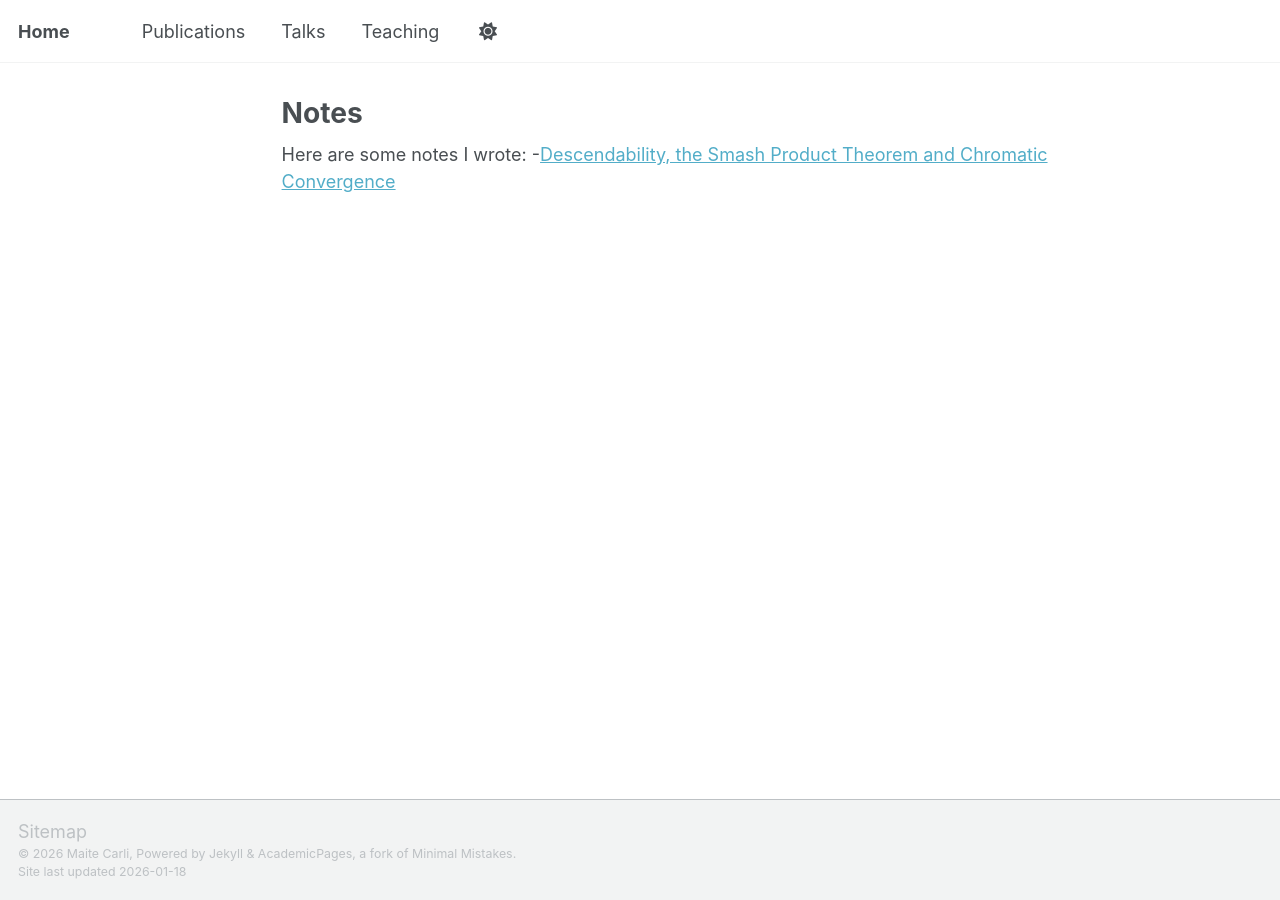
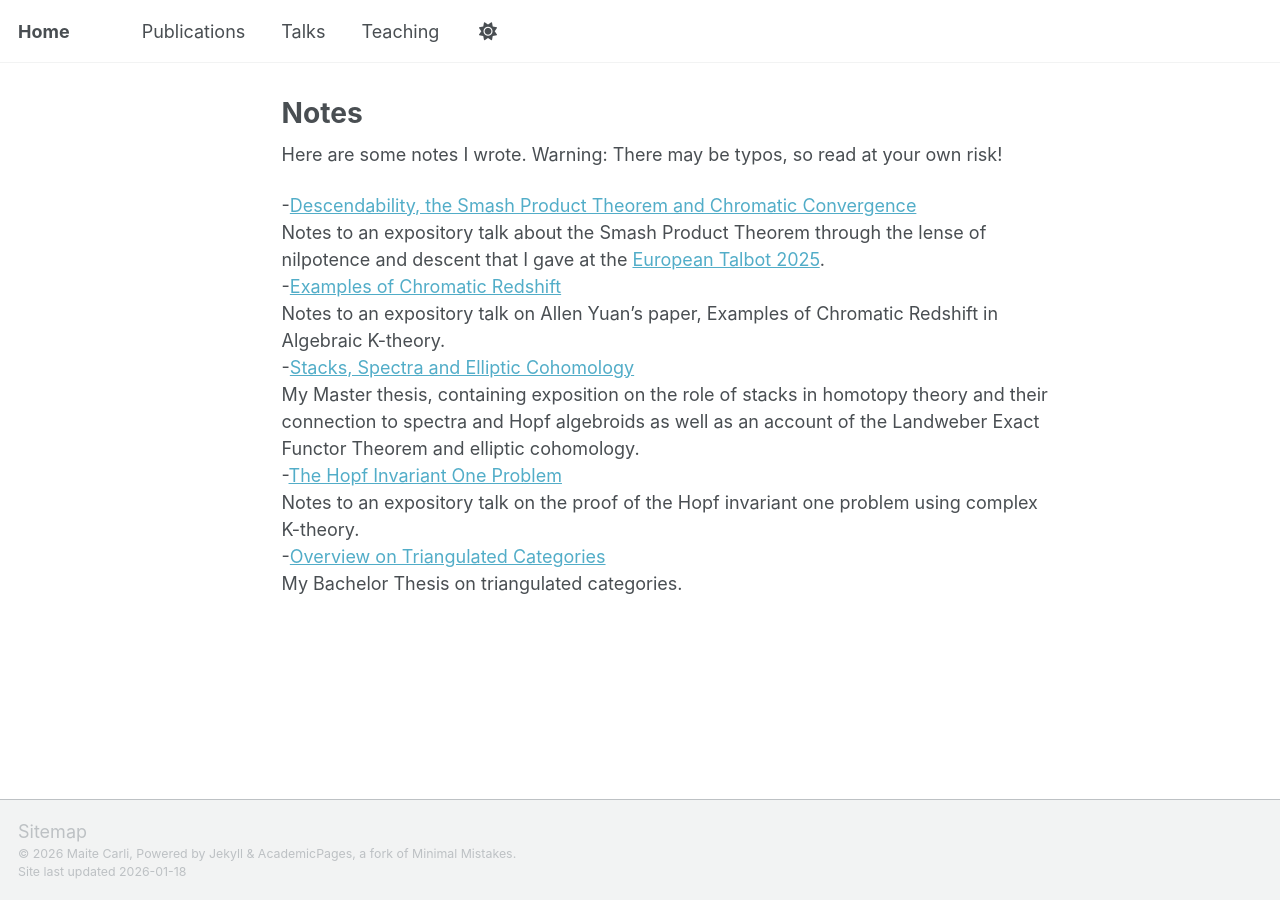
Before and after one commit to Maite-Carli/Maite-Carli.github.io, a Jekyll site: the page built from _pages/notes.md, in a window 1280 px wide. Built offline with Jekyll 4.4.1, drawn with Linux system fonts in a browser that asks for light colours; a script bundle is joined from its source files by our own code; library files that are not in the unit come from our copies.

Commit message:
Update notes.md

```diff
--- a/_pages/notes.md
+++ b/_pages/notes.md
@@ -4,5 +4,15 @@ title: "Notes"
 author_profile: false
 ---
 
-Here are some notes I wrote:
--[Descendability, the Smash Product Theorem and Chromatic Convergence](/files/)
+Here are some notes I wrote. Warning: There may be typos, so read at your own risk!
+
+-[Descendability, the Smash Product Theorem and Chromatic Convergence](/files/The_Smash_Product_Theorem-2.pdf)
+Notes to an expository talk about the Smash Product Theorem through the lense of nilpotence and descent that I gave at the [European Talbot 2025](https://sites.google.com/view/european-talbot/).
+-[Examples of Chromatic Redshift](/files/Examples_of_chromatic_redshift-3.pdf)
+Notes to an expository talk on Allen Yuan's paper, Examples of Chromatic Redshift in Algebraic K-theory.
+-[Stacks, Spectra and Elliptic Cohomology](/files/Master_thesis_Carli.pdf)
+My Master thesis, containing exposition on the role of stacks in homotopy theory and their connection to spectra and Hopf algebroids as well as an account of the Landweber Exact Functor Theorem and elliptic cohomology.
+-[The Hopf Invariant One Problem](/files/The_Hopf_invariant_one_problem-2.pdf)
+Notes to an expository talk on the proof of the Hopf invariant one problem using complex K-theory.
+-[Overview on Triangulated Categories](/files/projet_bachelor_maite_carli.pdf)
+My Bachelor Thesis on triangulated categories.
```
